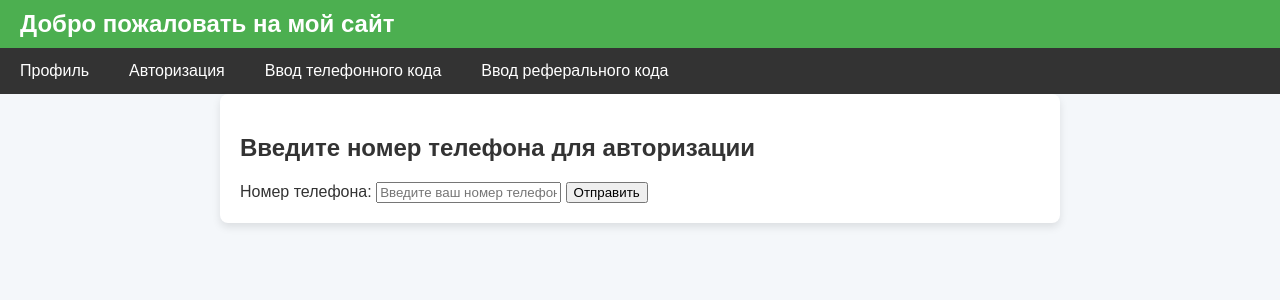
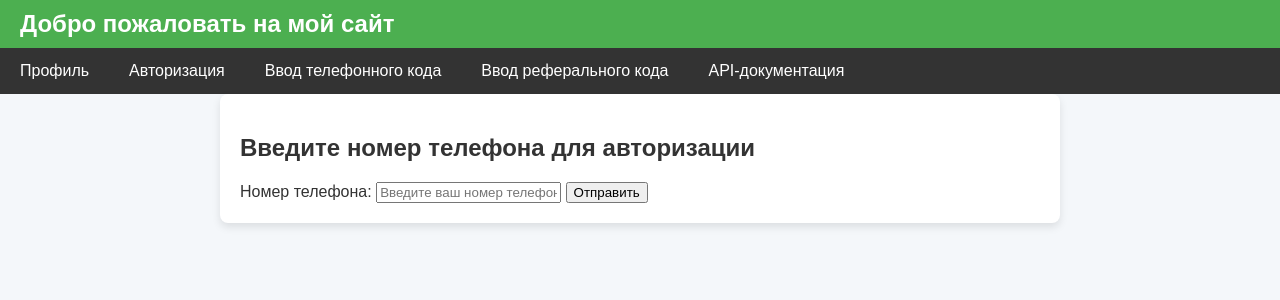
Before and after one commit to AberQ/Referal_System_TZ, a Django app: page / in a window 1280 px wide. Shown: the top 300 px of the page. Run offline with Django 5.2, Linux system fonts and the light colour scheme.

Commit message:
Добавил API-документацию на главную страничку

```diff
--- a/templates/base.html
+++ b/templates/base.html
@@ -109,6 +109,7 @@
         <a href="/">Авторизация</a>
         <a href="/auth/">Ввод телефонного кода</a>
         <a href="/referral/">Ввод реферального кода</a>
+        <a href="/swagger/">API-документация</a>
 
     </nav>
 
```
Also changed, not shown: db.sqlite3.
